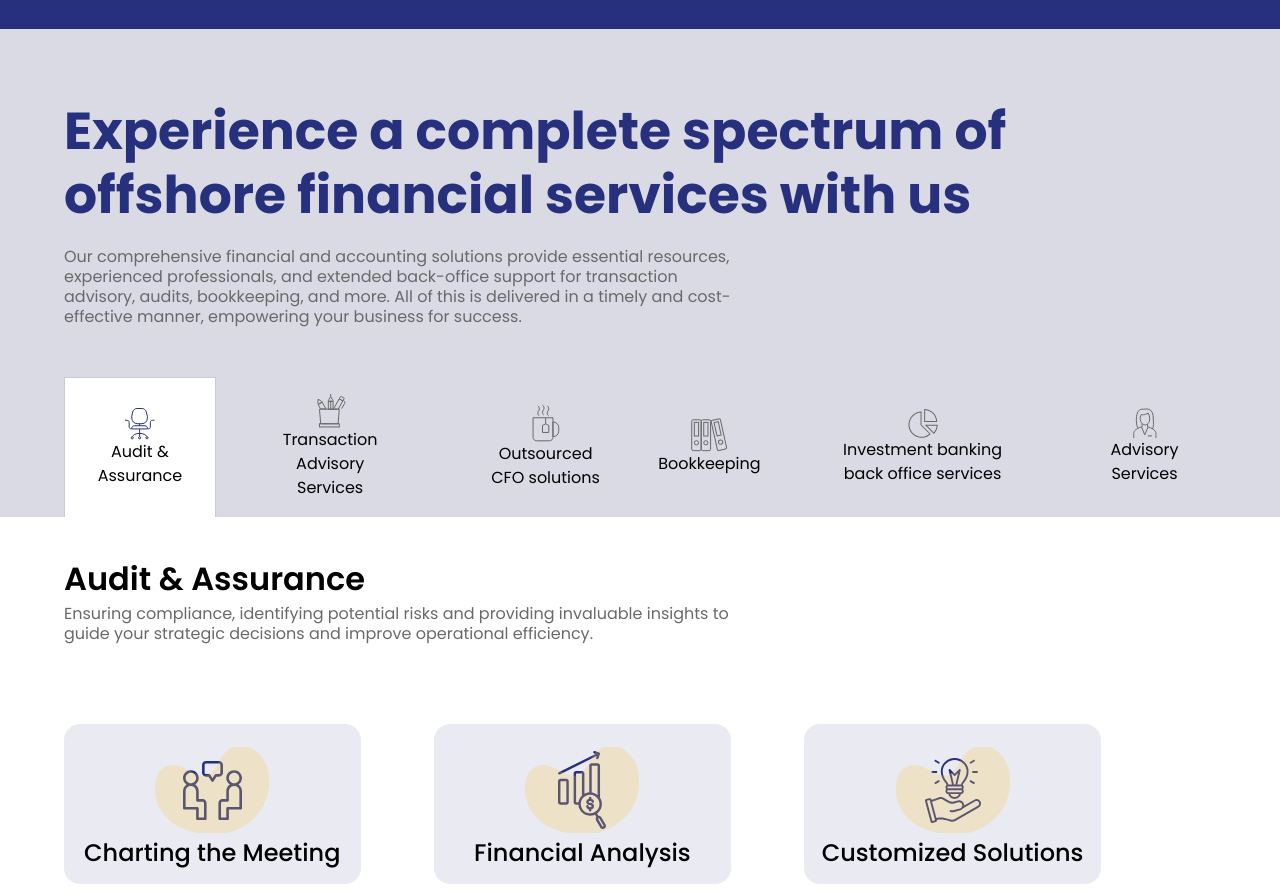
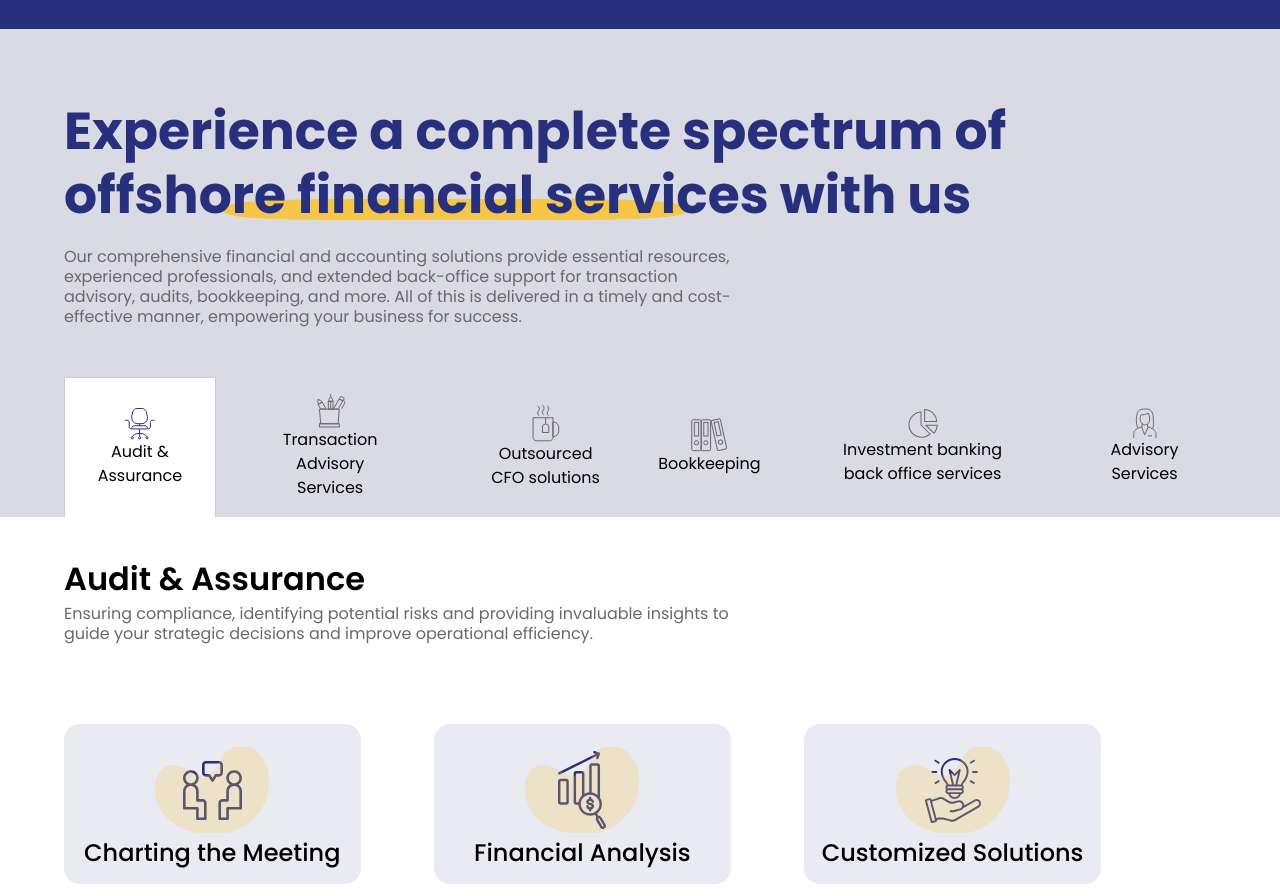
Before and after one commit to Ahsan2519/eCloudss, a React (Create React App) app: page / in a window 1280 px wide. Shown: the part 1066-1962 px from the top of the page. Built offline with nearby package versions, Linux system fonts and the light colour scheme.

Commit message:
Feat: Elips added for tabfilter section

```diff
--- a/src/Assets/Style/App.css
+++ b/src/Assets/Style/App.css
@@ -100,6 +100,8 @@
 .elips-serving2::before { background: url('/public//Images/ServingElips2.svg') no-repeat center; }
 .serving-desktop::before { background: url('/public//Images/ServingHeaderElips.svg') no-repeat center; }
 .serving-desktop.serving-mobile::before { background: url('/public//Images/ServingMobileHeadingElips.svg') no-repeat center; }
+.tab-desktop-elips::before { background: url('/public//Images/TabDesktopElips.svg') no-repeat center; }
+.elips-mobile::before { background: url('/public//Images/TabMobileElips.svg') no-repeat center; }
 
 @tailwind base;
 .wrapper {
--- a/src/Components/Home.jsx
+++ b/src/Components/Home.jsx
@@ -35,9 +35,9 @@ const Home = () => {
         <Counter />
         <section className="bg-[#DADAE5]">
           <div className="wrapper pt-[70px]">
-            <h2 className="font-[700] text-[30px] leading-[34px] text-[#27307D] pb-5 md:text-[52px] md:leading-[64px]  md:pr-[3%] tab:pr-0  2xl:pr-[19%]">
+            <h2 className={`font-[700] text-[30px] leading-[34px] text-[#27307D] pb-5 md:text-[49px] tab:text-[52px] md:leading-[64px]  md:pr-[3%] tab:pr-0  2xl:pr-[19%]  ${isDesktops ? 'tab-desktop-elips elips-commmon md:before:h-[21px] md:before:bottom-[18%] md:before:left-[34%]' : 'elips-mobile elips-commmon before:h-[14px] small:before:bottom-[18%] small:before:left-[33%] before:left-[36%] before:bottom-[36%]'}`}>
               {!isDesktops
-                ? " We offer a full range of accounting services for your business"
+                ?  'We offer a full range of accounting services for your business'
                 : "Experience a complete spectrum of  offshore financial services with us "}
             </h2>
             <p className="font-[400] text-[14px] leading-[21px] text-[#696969] pb-[50px] md:pr-[14%] tab:pr-[42%] 2xl:pr-[53%] md:text-[16px] md:leading-[20px]">
--- a/tailwind.config.js
+++ b/tailwind.config.js
@@ -16,6 +16,7 @@ module.exports = {
         '2xl': '1536px',
         'large': '1600px',
         'air': '820px',
+        'small' : '376px'
       },
     },
   },
```
Also changed, not shown: public/Images/TabDesktopElips.svg (added), public/Images/TabMobileElips.svg (added).
